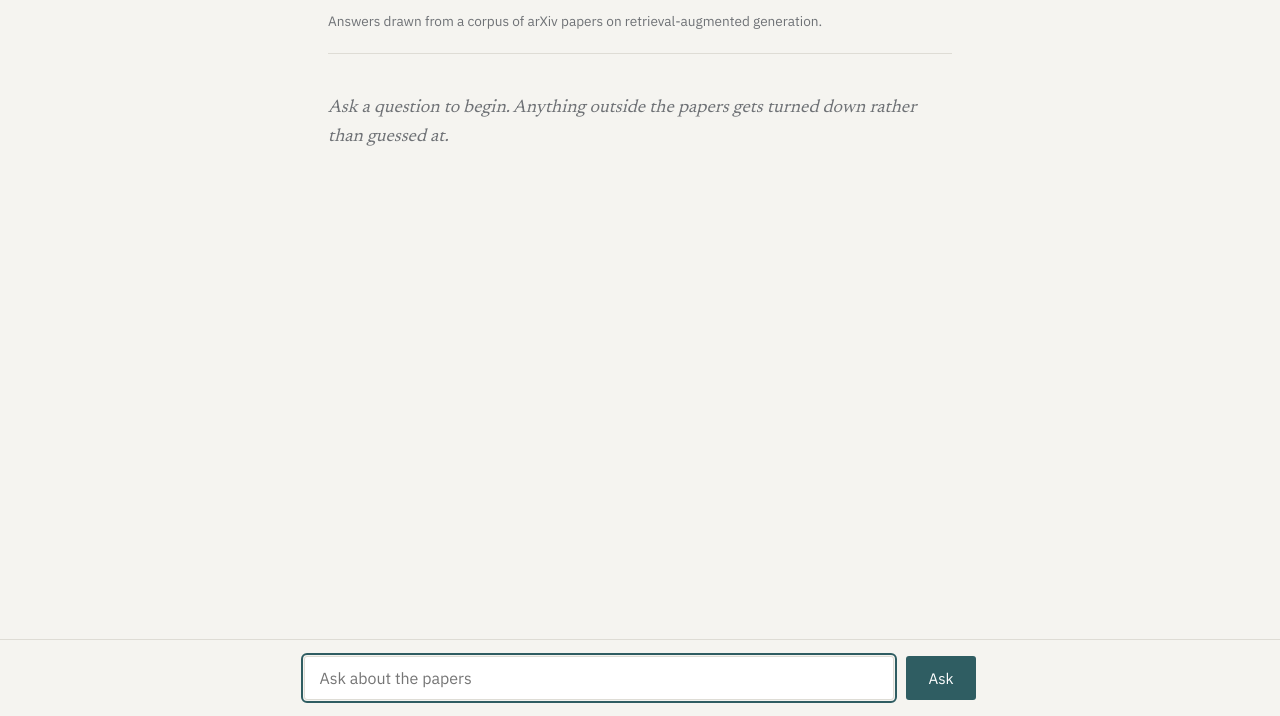
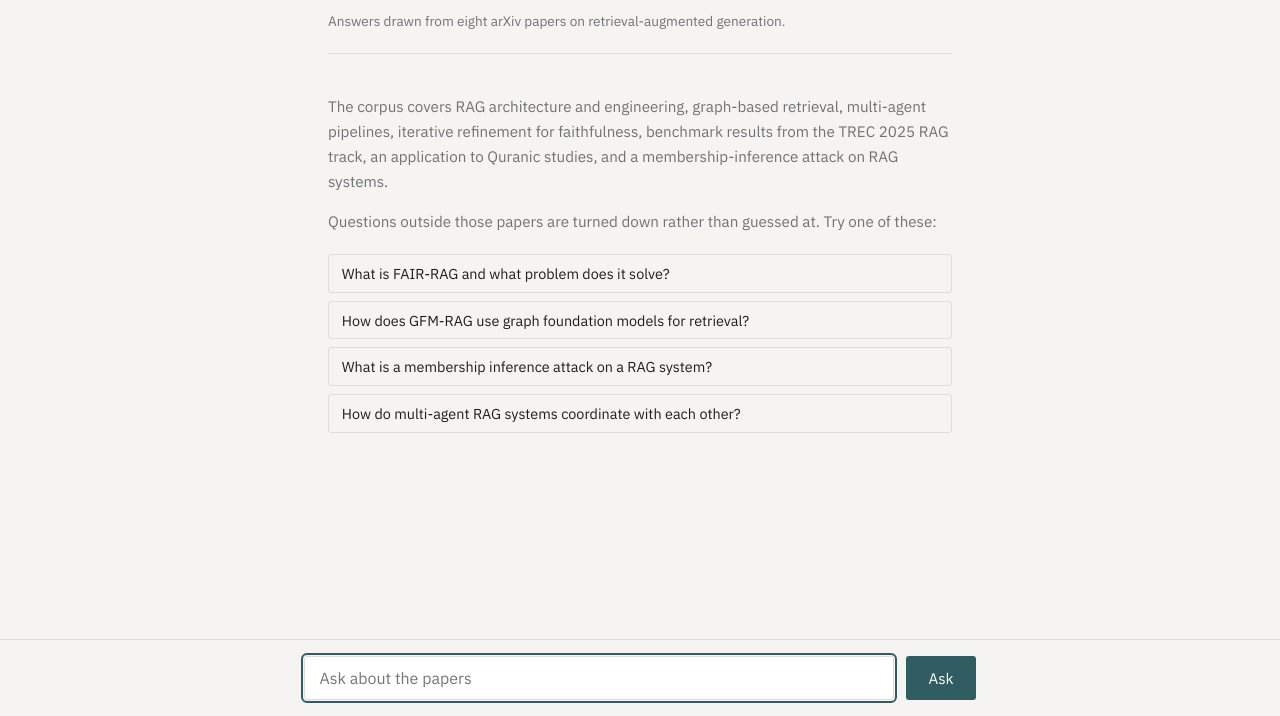
Before and after one commit to Tariq-Mehdawi/studybot, a plain HTML site: page static/index.html in a window 1280 px wide. Shown: the part 84-800 px from the top of the page. Drawn offline with Linux system fonts and the light colour scheme.

Commit message:
Add corpus description and example questions to the interface

```diff
--- a/static/index.html
+++ b/static/index.html
@@ -33,7 +33,27 @@
   h1 { font-size: 1.6rem; font-weight: 500; margin: 0 0 .25rem; letter-spacing: -0.01em; }
   header p { margin: 0; color: var(--muted); font-family: "IBM Plex Sans", system-ui, sans-serif; font-size: .85rem; }
 
-  .empty { color: var(--muted); font-style: italic; }
+  .lead {
+    color: var(--muted);
+    font-size: .95rem;
+    font-family: "IBM Plex Sans", system-ui, sans-serif;
+  }
+  .starters { list-style: none; padding: 0; margin: 1.25rem 0 0; }
+  .starters li { margin-bottom: .5rem; }
+  .starter {
+    font-family: "IBM Plex Sans", system-ui, sans-serif;
+    font-size: .9rem;
+    text-align: left;
+    padding: .55rem .8rem;
+    background: transparent;
+    color: var(--ink);
+    border: 1px solid var(--rule);
+    border-radius: 3px;
+    cursor: pointer;
+    width: 100%;
+  }
+  .starter:hover { border-color: var(--accent); }
+  .starter:focus { outline: 2px solid var(--accent); outline-offset: 1px; }
 
   .turn { margin-bottom: 2.5rem; }
   .q {
@@ -72,7 +92,7 @@
     border-radius: 3px;
   }
   input:focus { outline: 2px solid var(--accent); outline-offset: 1px; }
-  button {
+  button#send {
     font-family: "IBM Plex Sans", system-ui, sans-serif;
     font-size: .95rem;
     padding: .7rem 1.4rem;
@@ -82,18 +102,30 @@
     color: #fff;
     cursor: pointer;
   }
-  button:disabled { opacity: .45; cursor: default; }
+  button#send:disabled { opacity: .45; cursor: default; }
 </style>
 </head>
 <body>
 <div class="wrap">
   <header>
     <h1>StudyBot</h1>
-    <p>Answers drawn from a corpus of arXiv papers on retrieval-augmented generation.</p>
+    <p>Answers drawn from eight arXiv papers on retrieval-augmented generation.</p>
   </header>
-  <div id="log">
-    <p class="empty">Ask a question to begin. Anything outside the papers gets turned down rather than guessed at.</p>
+
+  <div id="intro">
+    <p class="lead">The corpus covers RAG architecture and engineering, graph-based retrieval, multi-agent pipelines, iterative refinement for faithfulness, benchmark results from the TREC 2025 RAG track, an application to Quranic studies, and a membership-inference attack on RAG systems.</p>
+
+    <p class="lead">Questions outside those papers are turned down rather than guessed at. Try one of these:</p>
+
+    <ul class="starters">
+      <li><button class="starter">What is FAIR-RAG and what problem does it solve?</button></li>
+      <li><button class="starter">How does GFM-RAG use graph foundation models for retrieval?</button></li>
+      <li><button class="starter">What is a membership inference attack on a RAG system?</button></li>
+      <li><button class="starter">How do multi-agent RAG systems coordinate with each other?</button></li>
+    </ul>
   </div>
+
+  <div id="log"></div>
 </div>
 
 <div class="bar">
@@ -107,13 +139,13 @@
 const log = document.getElementById('log');
 const input = document.getElementById('q');
 const button = document.getElementById('send');
+const intro = document.getElementById('intro');
 
 async function ask() {
   const text = input.value.trim();
   if (!text) return;
 
-  const empty = log.querySelector('.empty');
-  if (empty) empty.remove();
+  if (intro && intro.parentNode) intro.remove();
 
   const turn = document.createElement('div');
   turn.className = 'turn';
@@ -161,6 +193,13 @@ async function ask() {
   window.scrollTo(0, document.body.scrollHeight);
 }
 
+document.querySelectorAll('.starter').forEach(b => {
+  b.addEventListener('click', () => {
+    input.value = b.textContent;
+    ask();
+  });
+});
+
 button.addEventListener('click', ask);
 input.addEventListener('keydown', e => { if (e.key === 'Enter') ask(); });
 input.focus();
```
